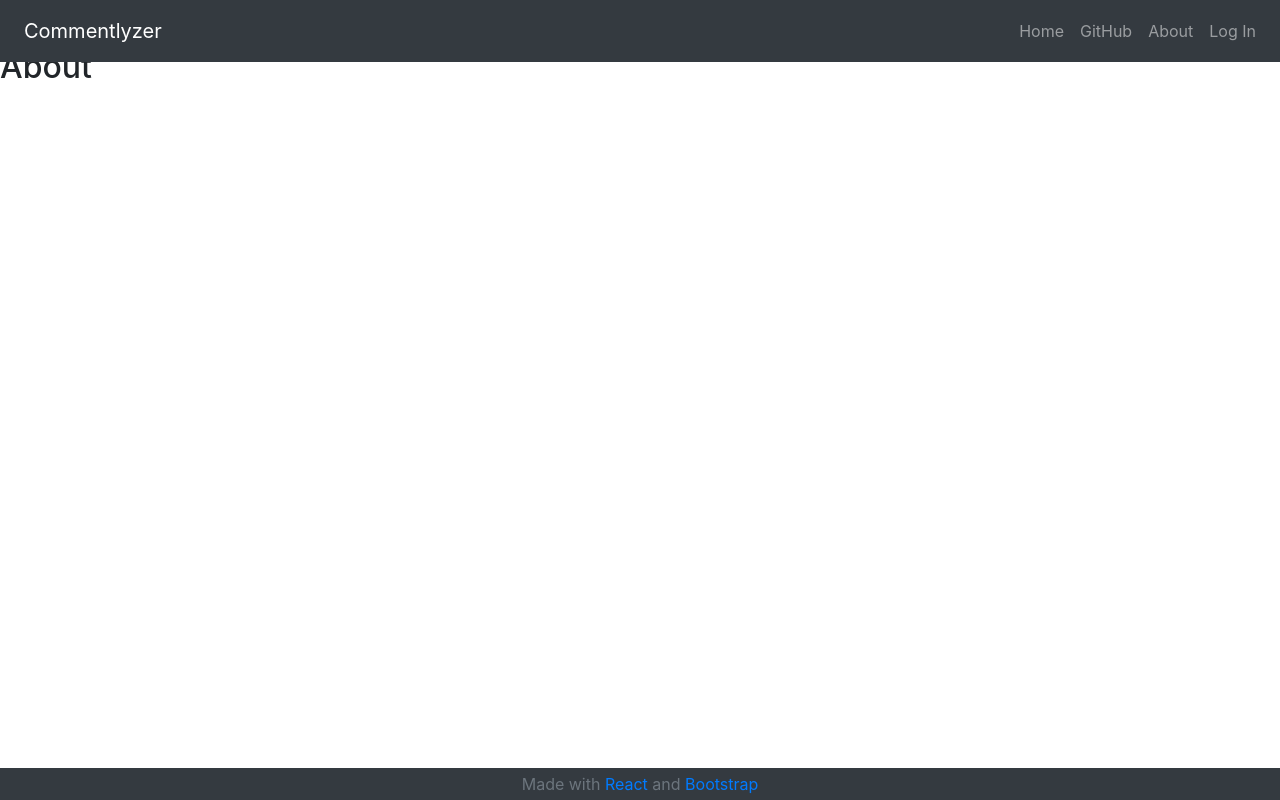
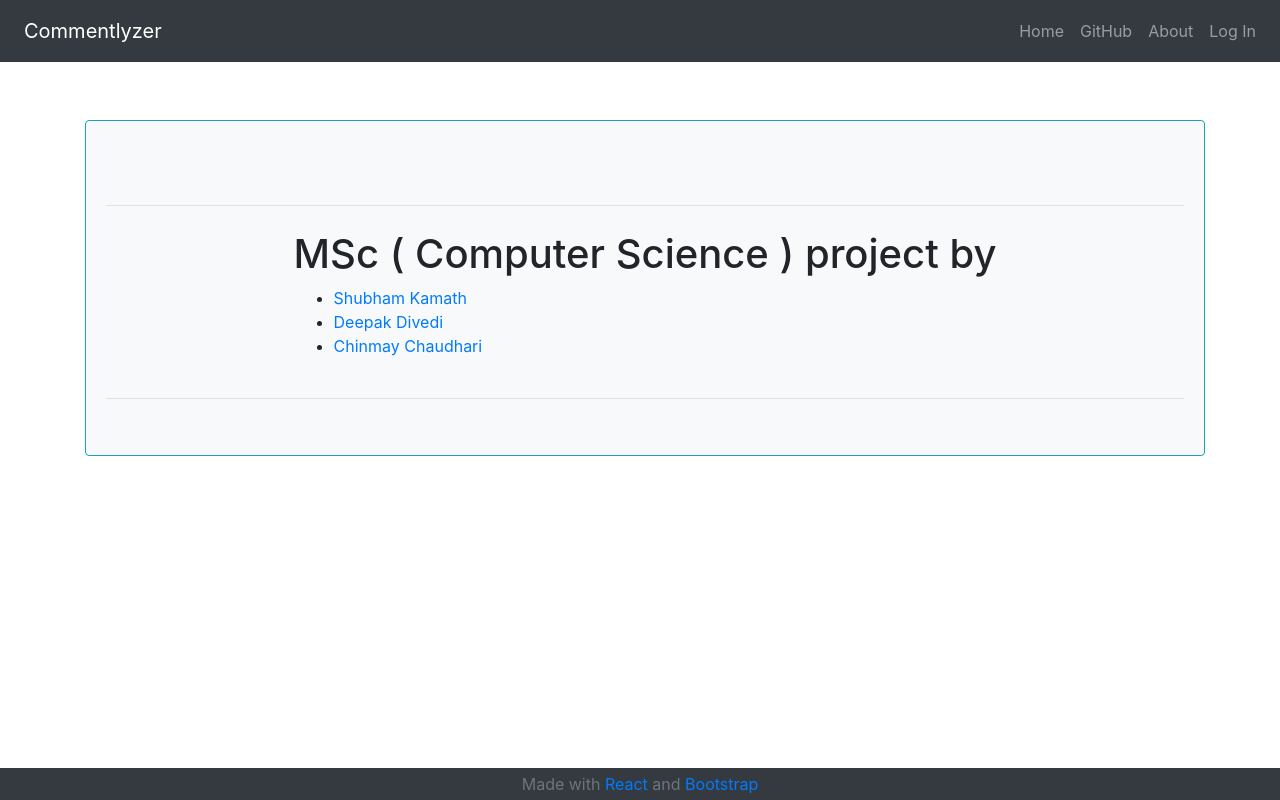
Before and after one commit to deepakdivedi/Instagram-Commentlyzer, a React (Create React App) app: page /about in a window 1280 px wide. Built offline with nearby package versions, Linux system fonts and the light colour scheme.

Commit message:
Done with analysis, Polished few pages

```diff
--- a/src/components/about/about.jsx
+++ b/src/components/about/about.jsx
@@ -3,9 +3,33 @@ import React, { Component } from 'react';
 class About extends Component {
   render(){
     return(
-      <h2>
-        About
-      </h2>
+      <div className="container mt-5 justify-content-center">
+        <br></br>
+        <div className="card bg-light mt-5 border-info" style={{width: '70rem',height:'21rem'}}>
+          <div className="card-body ">
+            <br></br>
+            <br></br>
+            <hr></hr>
+            <div className="d-flex flex-row justify-content-center">
+              <div className="p-2">
+                <h1>MSc ( Computer Science ) project by</h1>
+                <ul>
+                  <li>
+                    <a href="https://github.com/shubhaemk">Shubham Kamath</a>
+                  </li>
+                  <li>
+                    <a href="https://github.com/deepakdivedi">Deepak Divedi</a>
+                  </li>
+                  <li>
+                    <a href="https://github.com/chinmay9194">Chinmay Chaudhari</a>
+                  </li>
+                </ul>
+              </div>
+            </div>
+            <hr></hr>
+          </div>
+        </div>
+      </div>
     );
   }
 }
--- a/src/components/github/github.jsx
+++ b/src/components/github/github.jsx
@@ -3,9 +3,30 @@ import React, { Component } from 'react';
 class Github extends Component {
   render(){
     return(
-      <h2>
-        Github
-      </h2>
+      <div className="container mt-5 justify-content-center">
+        <br></br>
+        <div className="card bg-light mt-5 border-info" style={{width: '70rem',height:'21rem'}}>
+          <div className="card-body ">
+            <br></br>
+            <br></br>
+            <hr></hr>
+            <div className="d-flex flex-row justify-content-center">
+              <div className="p-2">
+                <h1>GitHub</h1>
+                <ul>
+                  <li>
+                    <a href="https://github.com/shubhaemk/react-instagram-router">Instagram React App</a>
+                  </li>
+                  <li>
+                    <a href="https://github.com/shubhaemk/python-flask-instagram-comment">Python Flask Rest Server</a>
+                  </li>
+                </ul>
+              </div>
+            </div>
+            <hr></hr>
+          </div>
+        </div>
+      </div>
     );
   }
 }
--- a/src/components/loguser/loguser.jsx
+++ b/src/components/loguser/loguser.jsx
@@ -56,16 +56,13 @@ class LogUser extends Component {
           </div>
           <div className="form-group">
             <label>Server Adress</label>
-            <input name="ipAddress" type="text" className="form-control" id="address" placeholder="0.0.0.0" onChange={this.handleChange}/>
+            <input name="ipAddress" type="text" className="form-control" id="address" placeholder="http://0.0.0.0" onChange={this.handleChange}/>
+            <small id="emailHelp" className="form-text text-muted">Server IP Address at which Python-Server app is running.</small>
           </div>
           <div className="form-group">
             <span className="badge badge-danger">{this.state.errorMessage}</span>
           </div>
-          <div className="form-group form-check">
-            <input type="checkbox" className="form-check-input" id="exampleCheck1"/>
-            <label className="form-check-label">I agree to <a href="/about">Terms and Conditions</a></label>
-          </div>
-          <button type="submit" className="btn btn-primary">Submit</button>
+          <button type="submit" className="btn btn-primary">Login</button>
         </form>
       </div>
     );
--- a/src/components/usergallery/image.jsx
+++ b/src/components/usergallery/image.jsx
@@ -8,7 +8,8 @@ class Image extends Component {
     this.state={
       comment_object : "",
       media_id : "",
-      comment_count : ""
+      comment_count : "",
+      analysis : ""
     }
   }
   componentDidMount = () =>{
@@ -20,7 +21,10 @@ class Image extends Component {
 
   request_server = () =>{
     axios.put(this.props.address+'/analysecomments',{'media_id':this.state.media_id,'comment_count':this.state.comment_count}).then((response) => {
-
+      console.log(response.data)
+      this.setState({
+        analysis : response.data['Analysis']
+      })
     });
   }
 
@@ -40,9 +44,12 @@ class Image extends Component {
                 <h6>{this.props.caption}</h6>
                 <b>{this.props.comments[0]['user']['username']} : </b> {this.props.comments[0]['text']} <br/>
                 <b>{this.props.comments[1]['user']['username']} : </b> {this.props.comments[1]['text']}
-              </div>
-              <div className="p-2">
-                  <button className="btn btn-primary" onClick={()=>{this.request_server()}}>Check</button>
+                <br/>
+                <br/>
+                <button className="btn btn-primary" onClick={()=>{this.request_server()}}>Check</button>
+                <br />
+                <br/>
+                <label>{this.state.analysis}</label>
               </div>
             </div>
           </div>
```
